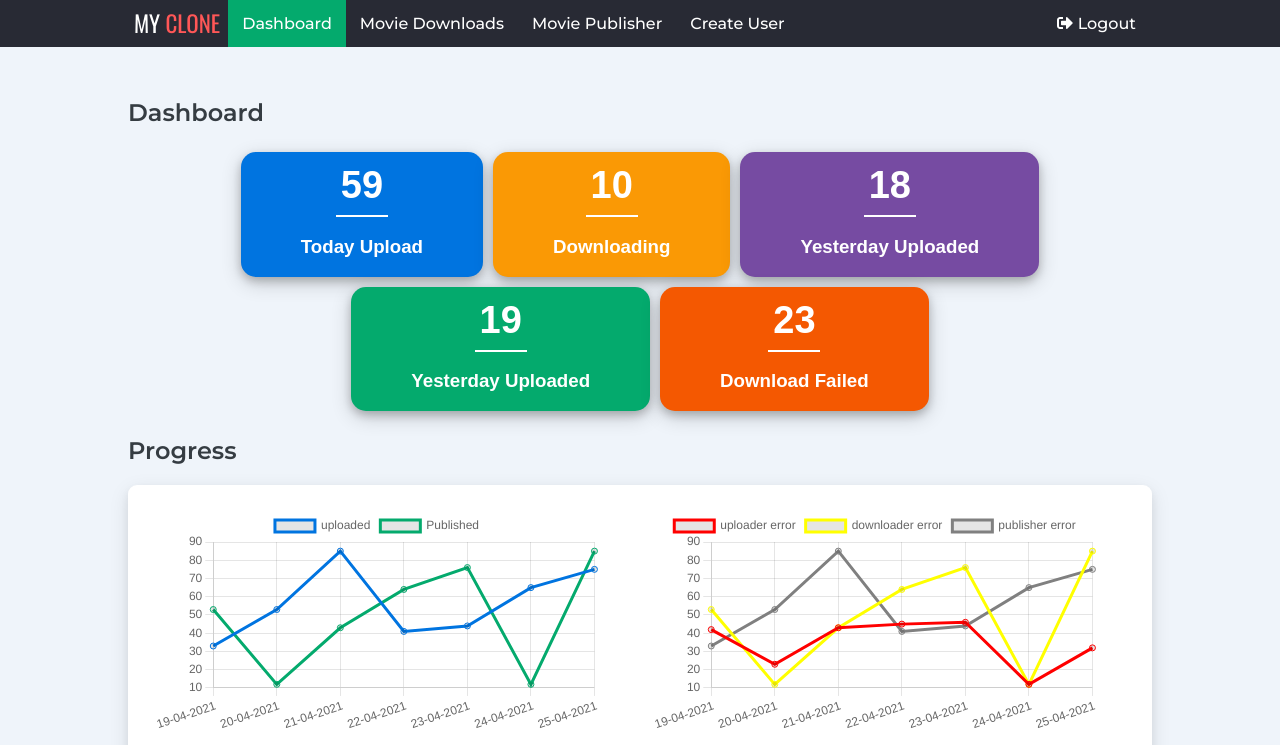
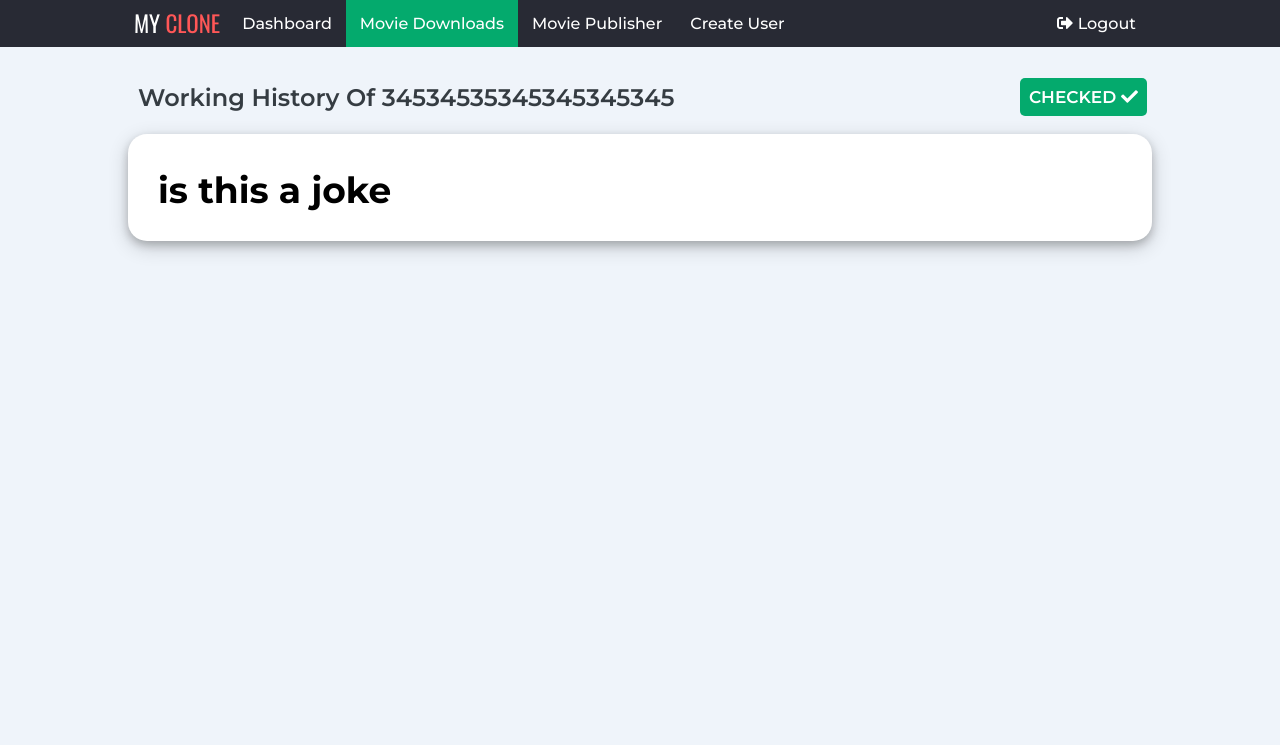
Before and after one commit to mdshemul48/MY-CLONE, a React (Create React App) app in the folder frontend/: page /downloads/34534535345345345345 in a window 1280 px wide. Before the commit this address led to /. Shown: the top 745 px of the page. Built offline with nearby package versions, Linux system fonts and the light colour scheme.

Commit message:
adding download history

```diff
--- a/frontend/src/App.js
+++ b/frontend/src/App.js
@@ -7,11 +7,12 @@ import {
 } from "react-router-dom";
 
 // castom import here
+import MainNavigation from "./shared/components/navigation/MainNavigation";
 import Dashboard from "./Dashboard/pages/Dashboard";
 import Downloads from "./Download_History/pages/Downloads";
 import Publisher from "./Publisher/pages/Publisher";
 import CreateAccount from "./Create_User/pages/CreateAccount";
-import MainNavigation from "./shared/components/navigation/MainNavigation";
+import DownloadHistory from "./Download_History/pages/DownloadsHistory";
 function App() {
   return (
     <div className="full-body">
@@ -20,6 +21,9 @@ function App() {
         <Switch>
           <Route exact path="/">
             <Dashboard />
+          </Route>
+          <Route exact path="/downloads/:dayId">
+            <DownloadHistory />
           </Route>
           <Route exact path="/downloads">
             <Downloads />
--- /dev/null
+++ b/frontend/src/Download_History/pages/DownloadHistory.css
@@ -0,0 +1,16 @@
+.all-post-card {
+  width: 80%;
+  margin: 2% auto;
+}
+.title-of-the-page {
+  padding: 5px;
+  margin-bottom: 5%;
+}
+.working-history-title {
+  float: left;
+  margin: 5px;
+}
+
+.chacked {
+  float: right;
+}
--- /dev/null
+++ b/frontend/src/Download_History/pages/DownloadsHistory.js
@@ -0,0 +1,32 @@
+import React from "react";
+import { useParams } from "react-router-dom";
+import { FontAwesomeIcon } from "@fortawesome/react-fontawesome";
+import { faCheck } from "@fortawesome/free-solid-svg-icons";
+
+import Card from "../../shared/components/UIElements/Card";
+import Title from "../../shared/components/UIElements/Title";
+import Button from "../../shared/components/UIElements/Button";
+import "./DownloadHistory.css";
+const DownloadHistory = () => {
+  const { dayId } = useParams();
+  return (
+    <React.Fragment>
+      <div className="all-post-card">
+        <div className="title-of-the-page">
+          <Title className="working-history-title">
+            Working History of {dayId}
+          </Title>
+          <Button className="chacked" hover>
+            CHECKED <FontAwesomeIcon icon={faCheck} />
+          </Button>
+        </div>
+
+        <Card>
+          <h1>is this a joke</h1>
+        </Card>
+      </div>
+    </React.Fragment>
+  );
+};
+
+export default DownloadHistory;
--- a/frontend/src/shared/components/UIElements/Button.css
+++ b/frontend/src/shared/components/UIElements/Button.css
@@ -1,6 +1,7 @@
 .button {
   color: #ffffff;
-
+  font-family: "Montserrat", sans-serif;
+  font-weight: 600;
   font-size: 17px;
   padding: 9px;
   border: none;
@@ -22,3 +23,6 @@
   border-color: #ffcd39;
   background-color: #ffc720;
 }
+.button-background:hover {
+  box-shadow: 0 4px 8px 0 rgba(0, 0, 0, 0.2), 0 6px 20px 0 rgba(0, 0, 0, 0.19);
+}
--- a/frontend/src/shared/components/UIElements/Button.js
+++ b/frontend/src/shared/components/UIElements/Button.js
@@ -6,7 +6,7 @@ const Button = (props) => {
     <button
       className={`button ${props.danger ? `danger` : "primary"} ${
         props.warning ? `warning` : ""
-      } ${props.className || ""}`}
+      } ${props.className || ""} ${props.hover && "button-background"}`}
       onClick={props.onClick}
       type={props.type}
     >
```
Also changed, not shown: frontend/src/Download_History/components/AllMovies.css (added), frontend/src/Download_History/components/AllMovies.js (added), frontend/src/Download_History/components/SingleMovies.css (added), frontend/src/Download_History/components/SingleMovies.js (added).
